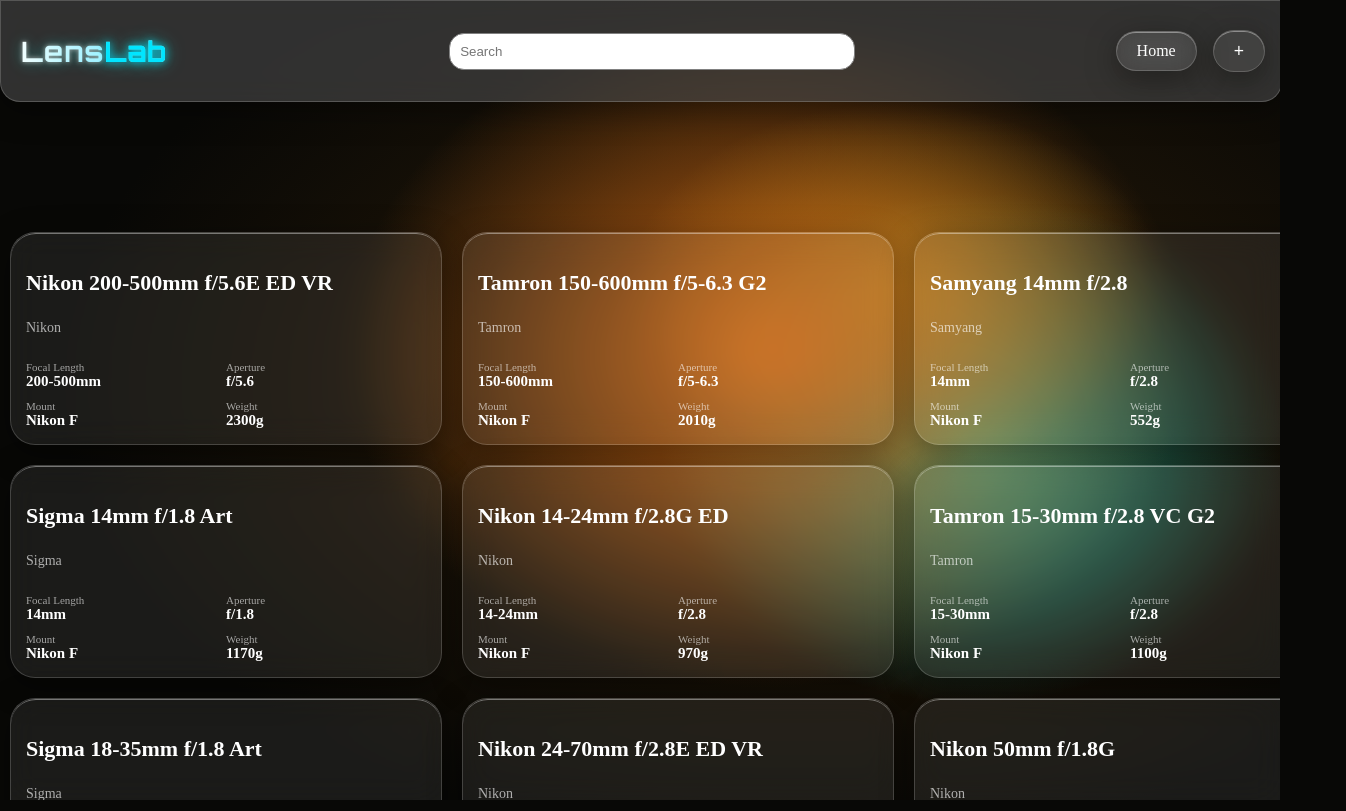
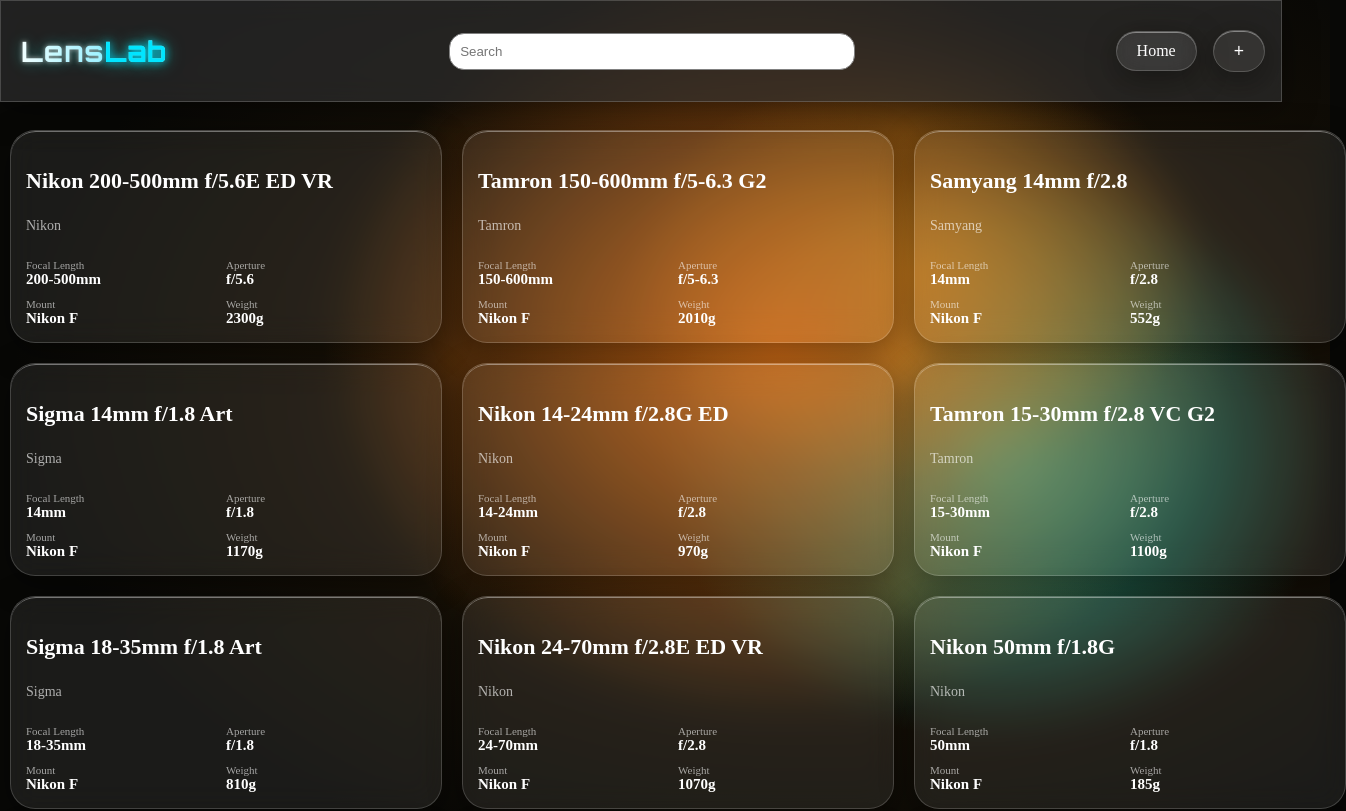
Before and after one commit to Astral-Error/LensLab, a React (Vite) app: page / in a window 1280 px wide. Shown: the top 811 px of the page, 1346 px wide, since content can reach past the window. Built offline with nearby package versions, Linux system fonts and the light colour scheme.

Commit message:
fix(header)

```diff
--- a/src/App.css
+++ b/src/App.css
@@ -6,7 +6,6 @@ a {
 
 .nav-links{
     margin-right: 10px;
-    color: white;
 }
 
 .nav-links a{
@@ -36,14 +35,29 @@ a {
     pointer-events: none;
 }
 
-.scroll-container {
-    height: 100vh;
-    overflow-y: auto;
-    -webkit-overflow-scrolling: touch;
-    color: white;
+.app::before{
+    content: "";
+    position: fixed;
+    inset: -50px;
+    background:
+        radial-gradient(circle at 20% 30%, rgba(255,160,90,0.4), transparent 40%),
+        radial-gradient(circle at 80% 40%, rgba(120,100,255,0.4), transparent 45%),
+        radial-gradient(circle at 50% 80%, rgba(80,200,255,0.35), transparent 50%);
+    background:
+        radial-gradient(ellipse 55% 70% at 60% 44%, rgba(210, 105, 20, 0.92) 0%, transparent 60%),
+        radial-gradient(ellipse 38% 42% at 70% 36%, rgba(195, 155, 30, 0.70) 0%, transparent 55%),
+        radial-gradient(ellipse 42% 55% at 76% 56%, rgba(30, 172, 148, 0.88) 0%, transparent 58%),
+        radial-gradient(ellipse 75% 75% at 63% 48%, rgba(90, 55, 10, 0.45) 0%, transparent 78%),
+        #080806;
+    z-index: -1;
 }
 
 .app {
+    position: relative;
+    display: flex;
+    flex-direction: column;
+    gap: 10px;
+    min-height: 100vh;
     color: white;
 }
 
@@ -160,20 +174,17 @@ a {
 }
 
 .header{
-    position: sticky;
-    top: 0;
-    z-index: 10;
-    background: rgba(73, 73, 73, 0.638);
-    backdrop-filter: blur(15px);
-    -webkit-backdrop-filter: blur(15px);
+    position: fixed;
+    background: rgba(48, 48, 48, 0.653);
     border:1px solid rgba(255,255,255,0.18);
     box-shadow:0 8px 32px rgba(0,0,0,0.37);
-    border-radius: 0px 0px 20px 20px;
+    backdrop-filter: blur(15px);
     height: 100px;
-    width: 100%;
+    width: 100vw;
     display: flex;
     justify-content: space-between;
     align-items: center;
+    z-index: 2;
 }
 
 .nav-links{
--- a/src/App.jsx
+++ b/src/App.jsx
@@ -9,67 +9,59 @@ import { lenses as defaultLenses } from "./data/lenses"
 import { Toaster } from "react-hot-toast"
 
 const App = () => {
-  const scrollRef = useRef(null);
   const scrollPositions = useRef({});
   const location = useLocation();
-
   useEffect(() => {
-    const container = scrollRef.current;
-    if (!container) return;
-
     const handleScroll = () => {
-      scrollPositions.current[location.pathname] = container.scrollTop;
+      scrollPositions.current[location.pathname] = window.scrollY;
     };
 
-    container.addEventListener("scroll", handleScroll);
+    window.addEventListener("scroll", handleScroll);
 
     const savedPosition = scrollPositions.current[location.pathname];
+
     if (savedPosition !== undefined) {
-      container.scrollTop = savedPosition;
+      window.scrollTo(0, savedPosition);
     }
 
-    return () => container.removeEventListener("scroll", handleScroll);
+    return () => {
+      window.removeEventListener("scroll", handleScroll);
+    };
   }, [location]);
-
   const [lenses, setLenses] = useState(defaultLenses);
   const [counter, setCounter] = useState(defaultLenses.length);
-
-  function addLens(newLens) {
-    const scrollTop = scrollRef.current?.scrollTop ?? 0;
-    setLenses(prev => [...prev, newLens]);
-    setCounter(prev => prev + 1);
+  function addLens(newLens){
+    const scrollY = window.scrollY;
+    setLenses(prev=>[...prev,newLens]);
+    setCounter(prev=>prev+1);
     requestAnimationFrame(() => {
-      if (scrollRef.current) scrollRef.current.scrollTop = scrollTop;
+      window.scrollTo(0, scrollY);
     });
   }
 
   const [searchText, setSearchText] = useState("");
   const [showModal, setShowModal] = useState(false);
-
   return (
-    <>
+    <div className="app">
       <Toaster />
-
+      <Header setSearchText={setSearchText}
+        openModal={()=>setShowModal(true)}/>
 
       {showModal &&
         <AddCard
-          closeModal={() => setShowModal(false)}
+        closeModal={()=>setShowModal(false)}
         addLens={addLens}
         counter={counter}
         />}
 
-      {}
-      <div className="scroll-container" ref={scrollRef}>
-        <Header setSearchText={setSearchText} openModal={() => setShowModal(true)} />
       <div key={location.pathname} className="page-container">
         <Routes location={location}>
-            <Route path="/" element={<Home lenses={lenses} searchText={searchText} />} />
-            <Route path="/lens/:id" element={<LensPage lenses={lenses} />} />
+          <Route path="/" element={<Home lenses={lenses} searchText={searchText}/>} />
+          <Route path="/lens/:id" element={<LensPage lenses={lenses}/>} />
         </Routes>
       </div>
     </div>
-    </>
-  );
-};
+  )
+}
 
 export default App
--- a/src/index.css
+++ b/src/index.css
@@ -3,16 +3,3 @@ body{
     padding: 0;
     background: #080806;
 }
-body {
-    background:
-        radial-gradient(ellipse 55% 70% at 60% 44%, rgba(210, 105, 20, 0.92) 0%, transparent 60%),
-        radial-gradient(ellipse 38% 42% at 70% 36%, rgba(195, 155, 30, 0.70) 0%, transparent 55%),
-        radial-gradient(ellipse 42% 55% at 76% 56%, rgba(30, 172, 148, 0.88) 0%, transparent 58%),
-        radial-gradient(ellipse 75% 75% at 63% 48%, rgba(90, 55, 10, 0.45) 0%, transparent 78%),
-        #080806;
-    background-attachment: fixed;
-}
-html, body {
-    height: 100%;
-    overflow: hidden;
-}
```
Lines whose indentation alone changed are shown as unchanged.
